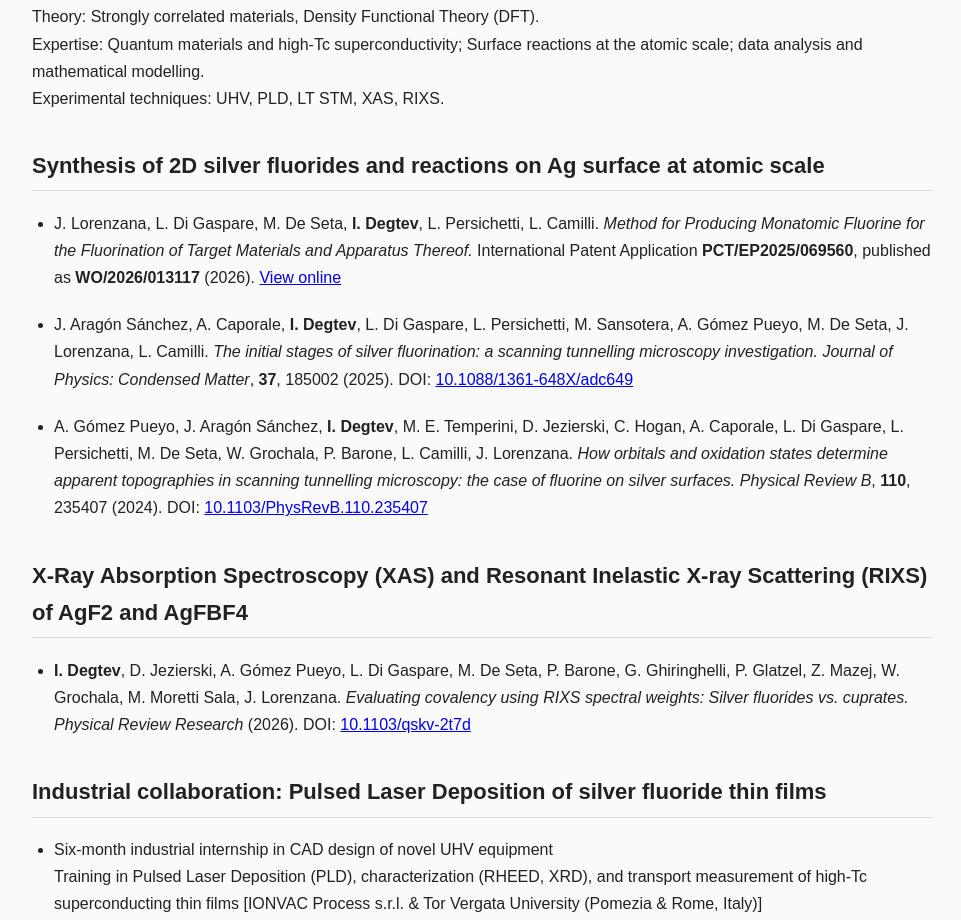
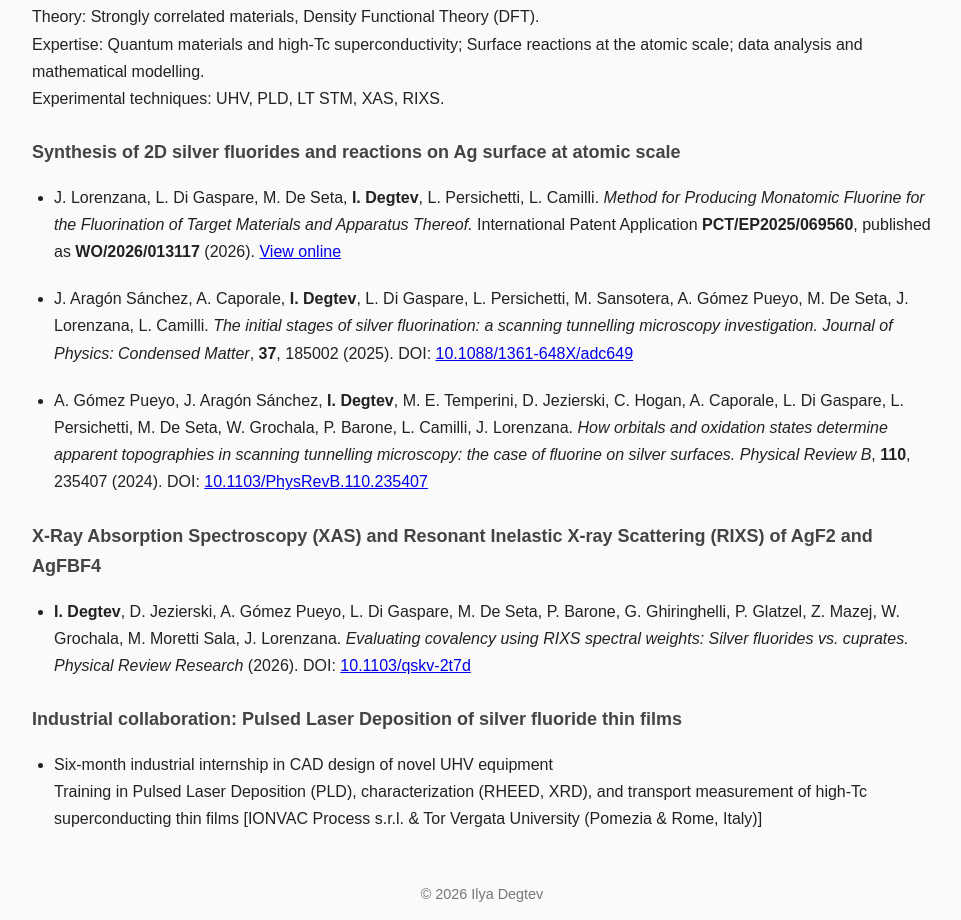
Before and after one commit to ilyadegtev/ilyadegtev.github.io, a plain HTML site: page research2.html in a window 1280 px wide. Shown: the part 444-1364 px from the top of the page, without its empty margins (158-1119 px from the left). Drawn offline with Linux system fonts and the light colour scheme.

Commit message:
Update research2.html

```diff
--- a/research2.html
+++ b/research2.html
@@ -44,7 +44,7 @@
  monoatomic fluorine and built a custom UHV apparatus to precisely
  control surface reactions, enabling the growth of flat fluorine
  overlayers on Ag surfaces. Based on LT STM data, a simple phase
-    diagram of fluorine on Ag was reconstructed. Complementary XAS and
+ diagram of fluorine on Ag was reconstructed. Complementary XAS and
     RIXS studies on bulk AgF₂, supported by DFT and analytical
  computations, revealed strong parallels with cuprates and established
  silver fluorides as a promising platform for correlated-electron physics.
@@ -60,7 +60,7 @@
 </p>
 
 
-<h2>Synthesis of 2D silver fluorides and reactions on Ag surface at atomic scale</h2>
+<h3>Synthesis of 2D silver fluorides and reactions on Ag surface at atomic scale</h3>
 
 <ul>
 
@@ -109,7 +109,7 @@
 </ul>
 
 
-<h2>X-Ray Absorption Spectroscopy (XAS) and Resonant Inelastic X-ray Scattering (RIXS) of AgF2 and AgFBF4</h2>
+<h3>X-Ray Absorption Spectroscopy (XAS) and Resonant Inelastic X-ray Scattering (RIXS) of AgF2 and AgFBF4</h3>
 
 <ul>
 
@@ -129,7 +129,7 @@
 
 </ul>
 
-<h2> Industrial collaboration: Pulsed Laser Deposition of silver fluoride thin films </h2>
+<h3> Industrial collaboration: Pulsed Laser Deposition of silver fluoride thin films </h3>
 
 <ul>
 
```
